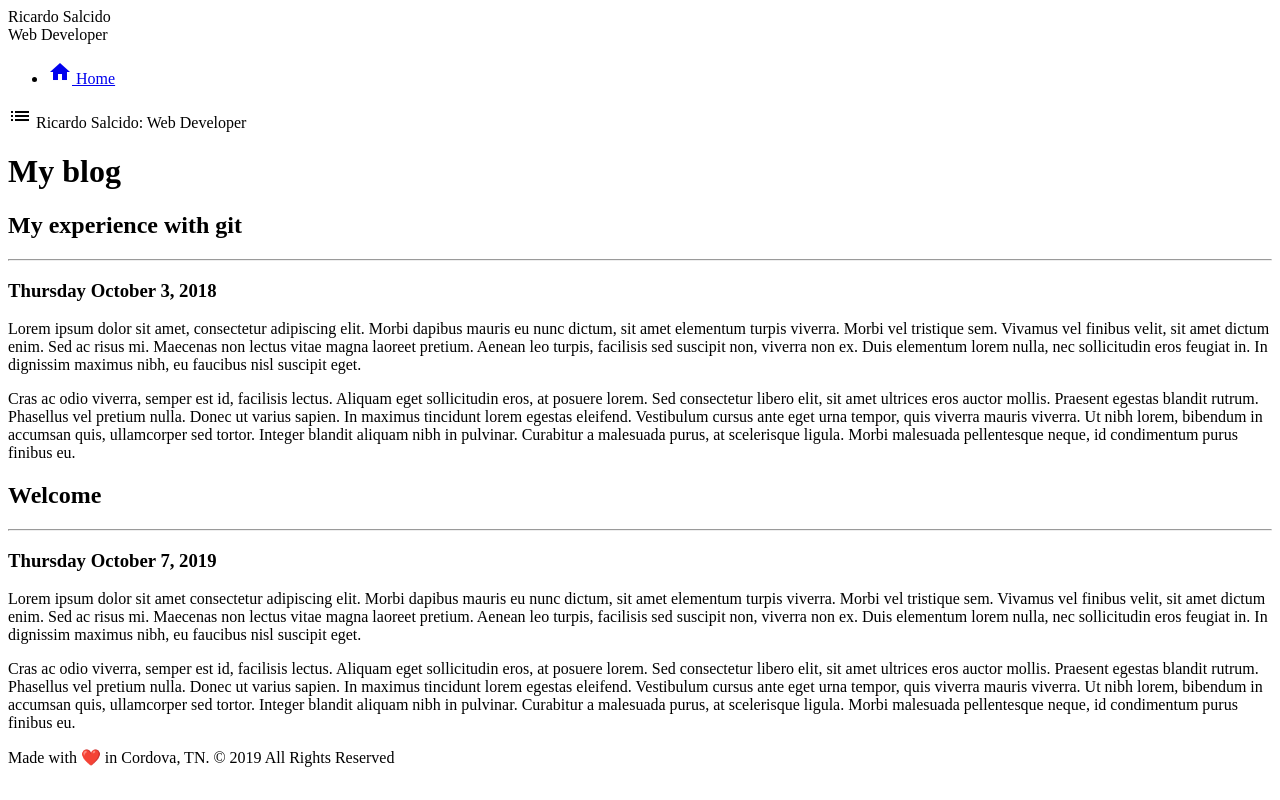
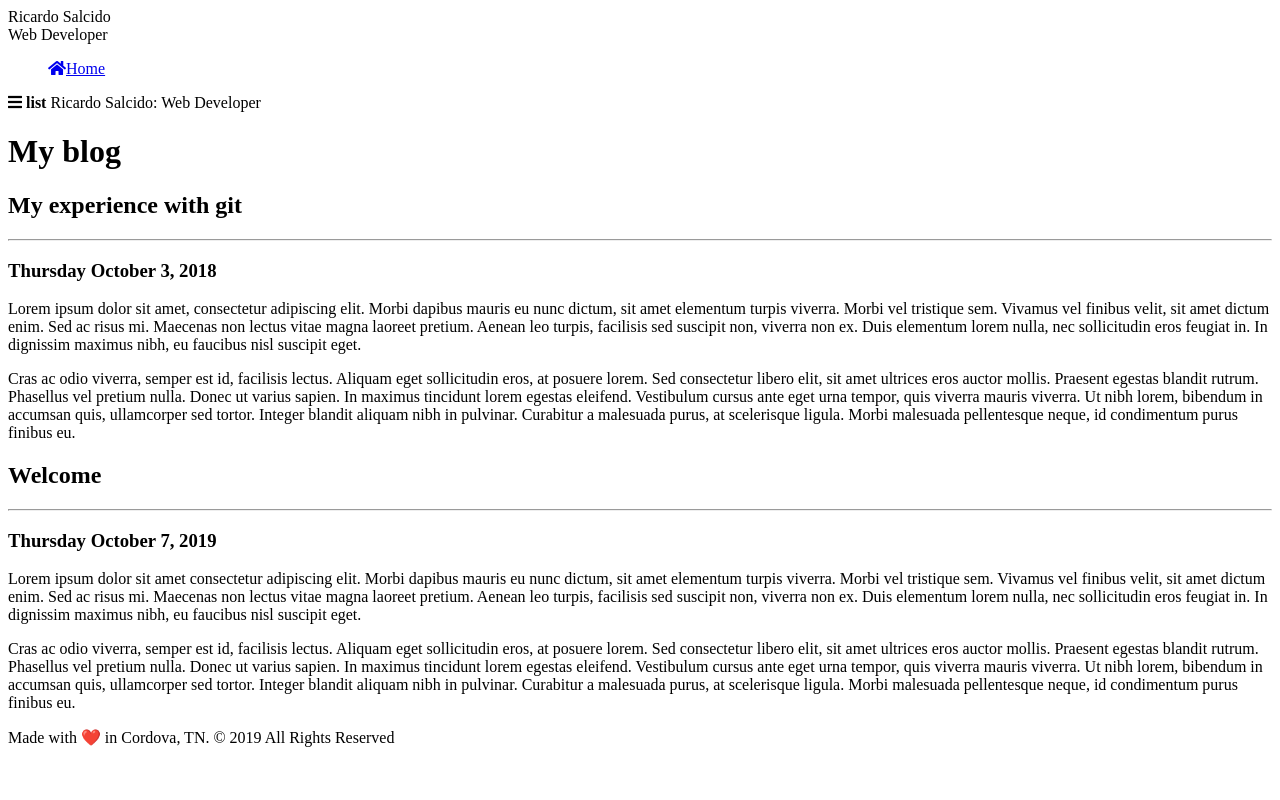
Before and after one commit to RSalcido2019/personal-blog, a plain HTML site: page index.html in a window 1280 px wide. Drawn offline with Linux system fonts and the light colour scheme.

Commit message:
Add Font Awesome Icons

```diff
--- a/index.html
+++ b/index.html
@@ -6,7 +6,7 @@
   <meta charset="UTF-8">
   <meta name="viewport" content="width=device-width, initial-scale=1.0">
   <meta http-equiv="X-UA-Compatible" content="ie-edge">
-  <link href="https://fonts.googleapis.com/icon?family=Material+Icons" rel="stylesheet">
+  <link rel="stylesheet" href="https://use.fontawesome.com/releases/v5.4.1/css/all.css">
   <title>Ricardo Salcido - Web Developer</title>
 </head>
 <body>
@@ -17,12 +17,7 @@
           <div class="site-header">Ricardo Salcido</div>
           <div class="site-subheader">Web Developer</div>
           <ul class="site-navigation">
-            <li>
-              <a href="index.html">
-                <i class="material-icons">home</i>
-                  Home
-              </a>
-           </li>
+              <a href="index.html"><i class="fas fa-home"></i>Home</a>
           </ul>
         </div>
       </nav>
@@ -30,7 +25,7 @@
       <main>
         <div class="menu">
          <div class="menu-icon" id="sidebarCollapse">
-          <i class="material-icons">
+          <i class="fas fa-bars">
             list
           </i>
           <span class="mobile-header">Ricardo Salcido: Web Developer</span>
```
Also changed, not shown: 1 other file.
